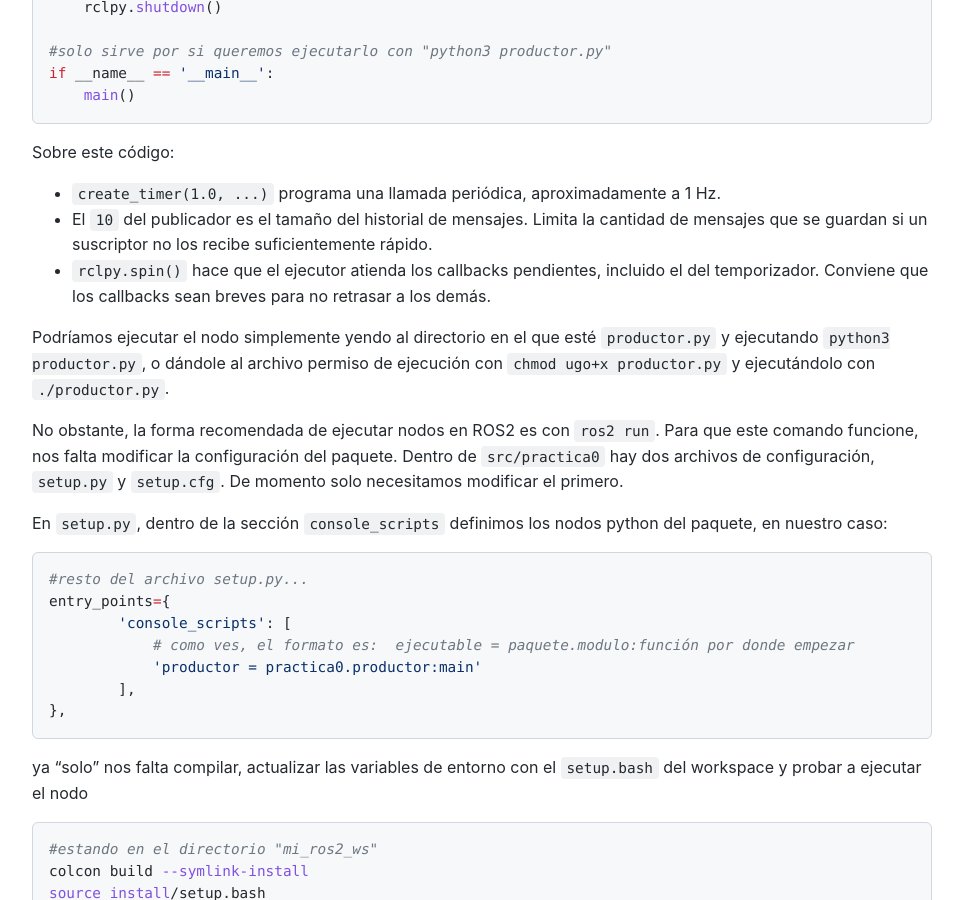
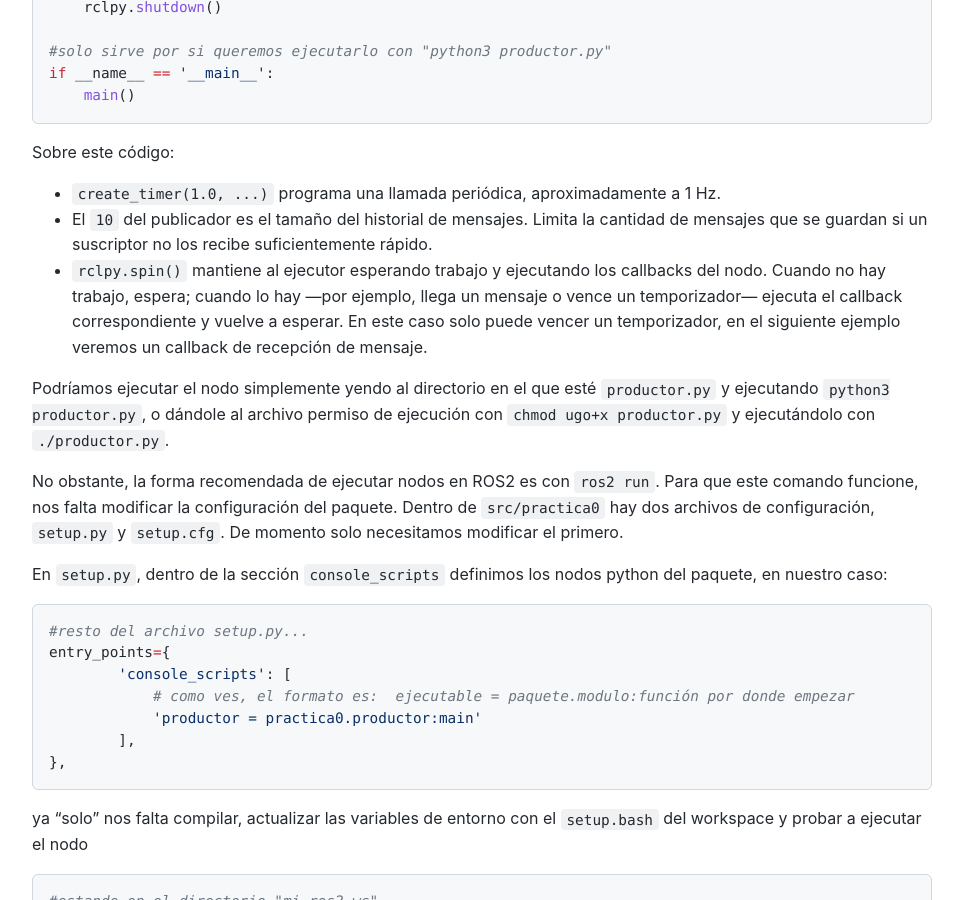
Before and after one commit to ottocol/robots_moviles_26_27, a Jekyll site: the page built from practicas/intro_ros2_developers.md, in a window 1280 px wide and 900 px high, scrolled down 2836 px. Shown: the whole window, without its empty margins (158-1121 px from the left). Built offline with Jekyll 4.4.1, drawn with Linux system fonts in a browser that asks for light colours; our own code applies the rules of GitHub Pages for plain Markdown files.

Commit message:
mejora en la descripción de spin

```diff
--- a/practicas/intro_ros2_developers.md
+++ b/practicas/intro_ros2_developers.md
@@ -112,7 +112,7 @@ Sobre este código:
 
 - `create_timer(1.0, ...)` programa una llamada periódica, aproximadamente a 1 Hz.
 - El `10` del publicador es el tamaño del historial de mensajes. Limita la cantidad de mensajes que se guardan si un suscriptor no los recibe suficientemente rápido.
-- `rclpy.spin()` hace que el ejecutor atienda los callbacks pendientes, incluido el del temporizador. Conviene que los callbacks sean breves para no retrasar a los demás.
+- `rclpy.spin()` mantiene al ejecutor esperando trabajo y ejecutando los callbacks del nodo. Cuando no hay trabajo, espera; cuando lo hay —por ejemplo, llega un mensaje o vence un temporizador— ejecuta el callback correspondiente y vuelve a esperar. En este caso solo puede vencer un temporizador, en el siguiente ejemplo veremos un callback de recepción de mensaje.
 
 
 Podríamos ejecutar el nodo simplemente yendo al directorio en el que esté `productor.py` y ejecutando `python3 productor.py`, o dándole al archivo permiso de ejecución con `chmod ugo+x productor.py` y ejecutándolo con `./productor.py`.
```
